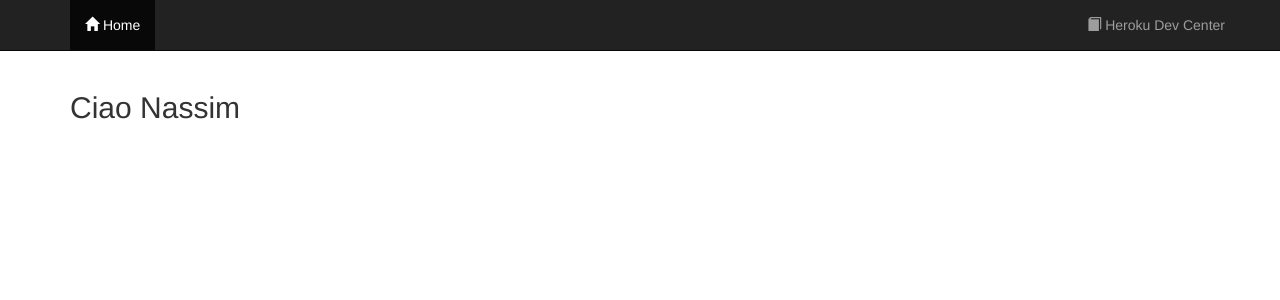
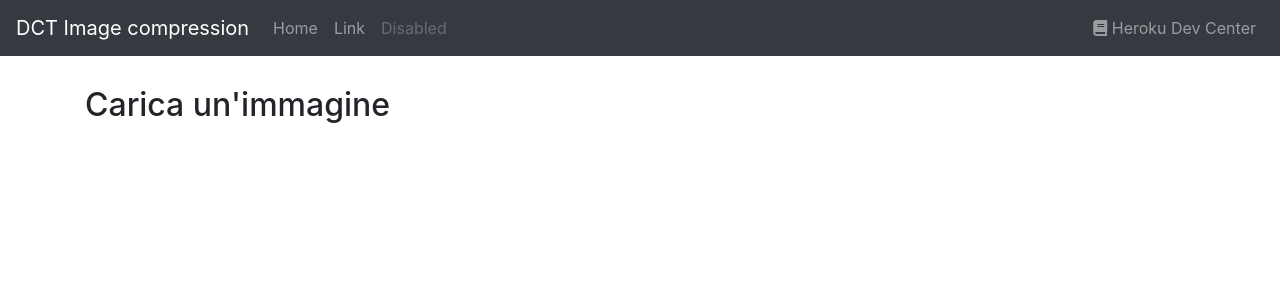
Before and after one commit to mferri17/dct-image-compression, a Django app: page / in a window 1280 px wide. Shown: the top 300 px of the page. Run offline with Django 3.2, Linux system fonts and the light colour scheme; some libraries are stand-ins or nearby versions.

```diff
--- a/requirements.txt
+++ b/requirements.txt
@@ -2,3 +2,4 @@ django
 gunicorn
 django-heroku
 requests
+imageio
--- a/webui/templates/base.html
+++ b/webui/templates/base.html
@@ -1,11 +1,15 @@
 <!DOCTYPE html>
 
 <html>
+
 <head>
     <title>DCT Image Compression</title>
-    <link rel="stylesheet" type="text/css" href="//maxcdn.bootstrapcdn.com/bootstrap/3.3.4/css/bootstrap.min.css"/>
-    <script src="https://ajax.googleapis.com/ajax/libs/jquery/2.1.3/jquery.min.js"></script>
-    <script type="text/javascript" src="//maxcdn.bootstrapcdn.com/bootstrap/3.3.4/js/bootstrap.min.js"></script>
+
+    <!-- CSS -->
+    <link rel="stylesheet" href="https://stackpath.bootstrapcdn.com/bootstrap/4.1.3/css/bootstrap.min.css"
+        integrity="sha384-MCw98/SFnGE8fJT3GXwEOngsV7Zt27NXFoaoApmYm81iuXoPkFOJwJ8ERdknLPMO" crossorigin="anonymous">
+    <link rel="stylesheet" href="https://use.fontawesome.com/releases/v5.8.2/css/all.css"
+        integrity="sha384-oS3vJWv+0UjzBfQzYUhtDYW+Pj2yciDJxpsK1OYPAYjqT085Qq/1cq5FLXAZQ7Ay" crossorigin="anonymous">
 </head>
 
 
@@ -13,27 +17,53 @@
 <body>
 
     <!-- Menu -->
-<nav class="navbar navbar-default navbar-static-top navbar-inverse">
-    <div class="container">
-        <ul class="nav navbar-nav">
-            <li class="active">
-                <a href="/"><span class="glyphicon glyphicon-home"></span> Home</a>
+    <nav class="navbar navbar-expand-md navbar-dark bg-dark">
+        <a class="navbar-brand" href="#">DCT Image compression</a>
+        <button class="navbar-toggler" type="button" data-toggle="collapse" data-target="#navbarCollapse"
+            aria-controls="navbarCollapse" aria-expanded="false" aria-label="Toggle navigation">
+            <span class="navbar-toggler-icon"></span>
+        </button>
+        <div class="collapse navbar-collapse" id="navbarCollapse">
+            <ul class="navbar-nav mr-auto">
+                <li class="nav-item">
+                    <a class="nav-link" href="#">Home</a>
+                </li>
+                <li class="nav-item">
+                    <a class="nav-link" href="#">Link</a>
+                </li>
+                <li class="nav-item">
+                    <a class="nav-link disabled" href="#">Disabled</a>
                 </li>
             </ul>
-        <ul class="nav navbar-nav navbar-right">
-            <li class="navbar-right">
-                <a href="https://devcenter.heroku.com"><span class="glyphicon glyphicon-book"></span> Heroku Dev Center</a>
+            <ul class="navbar-nav navbar-right">
+                <li class="nav-item">
+                    <a href="https://devcenter.heroku.com" target="_blank" class="nav-link">
+                        <span class="fa fa-book"></span>
+                        Heroku Dev Center
+                    </a>
                 </li>
             </ul>
         </div>
     </nav>
 
+
     <!-- Content -->
-<div class="container">
+    <div class="container" style="margin-top: 30px;">
         {% block content %}{% endblock %}
     </div>
+
+
+    <!-- Scripts -->
+    <script src="https://code.jquery.com/jquery-3.4.1.min.js"></script>
+    <script src="https://cdnjs.cloudflare.com/ajax/libs/popper.js/1.14.3/umd/popper.min.js"
+        integrity="sha384-ZMP7rVo3mIykV+2+9J3UJ46jBk0WLaUAdn689aCwoqbBJiSnjAK/l8WvCWPIPm49" crossorigin="anonymous">
+    </script>
+    <script src="https://stackpath.bootstrapcdn.com/bootstrap/4.1.3/js/bootstrap.min.js"
+        integrity="sha384-ChfqqxuZUCnJSK3+MXmPNIyE6ZbWh2IMqE241rYiqJxyMiZ6OW/JmZQ5stwEULTy" crossorigin="anonymous">
+    </script>
 
 </body>
 
 
+
 </html>
--- a/webui/templates/index.html
+++ b/webui/templates/index.html
@@ -3,6 +3,9 @@
 
 {% block content %}
 
-<h2>Ciao Nassim</h2>
+<h2>Carica un'immagine</h2>
+<form>
+
+</form>
 
 {% endblock %}
```
Also changed, not shown: trials/imgcompress.py (added, +55 -0 lines), trials/imgs/astronaut-gray-compress-F16_d8.jpg (added), trials/imgs/astronaut-gray-compress-F24_d8.jpg (added), trials/imgs/astronaut-gray-compress-F8_d14.jpg (added), trials/imgs/astronaut-gray-compress-F8_d4.jpg (added), trials/imgs/astronaut-gray-compress-F8_d8.jpg (added), trials/imgs/astronaut-gray.jpg (added), trials/imgs/astronaut.jpg (added), 1 other file. Lines whose indentation alone changed are shown as unchanged.
